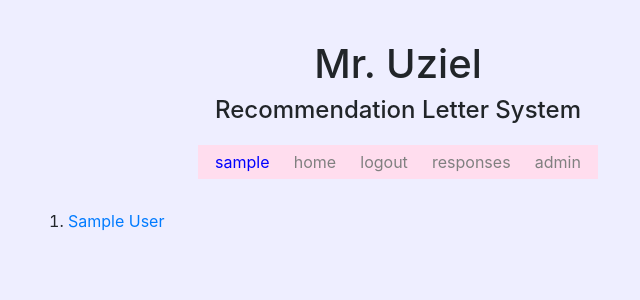
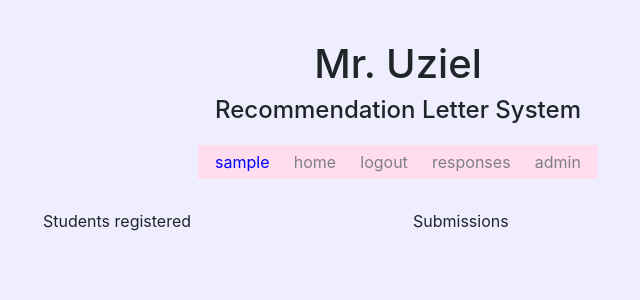
Before and after one commit to raphaeluziel/recommendations, a Django app: page /get_student_list in a window 1280 px wide. Shown: the top 300 px of the page, without its empty margins (242-882 px from the left). Run offline with Django 3.2, Linux system fonts and the light colour scheme; the visitor is signed in with stand-in values (Sample User, id 1); data comes from the database, SQL or seed files in the repository; data that the repository does not hold is empty; parts of the project's set-up code (start-up, migrations or seed data) failed here and were passed over; some libraries are stand-ins or nearby versions.

Commit message:
changes to student list

```diff
--- a/recommendations/responses/static/responses/styles.css
+++ b/recommendations/responses/static/responses/styles.css
@@ -45,16 +45,20 @@ h1, h4{
 .rest{
   padding: 10px;
 }
+.signup_buttons{
+  margin: 0px 2px 4px 2px;
+}
+.submitted{
+  font-size: 80%;
+  color: darkred;
+}
+.warning{
+  color: red;
+}
 #questions{
   background-color: white;
   padding: 20px;
   margin: 12px 4px 0px 4px;
-}
-.signup_buttons{
-  margin: 0px 2px 4px 2px;
-}
-.warning{
-  color: red;
 }
 @media (max-width: 600px) {
   body{
--- a/recommendations/responses/templates/responses/get_student_list.html
+++ b/recommendations/responses/templates/responses/get_student_list.html
@@ -5,9 +5,26 @@
 {% endblock %}
 
 {% block body %}
-  <ol>
-    {% for student in students %}
-      <li><a href="{% url 'get_student_responses' student.id %}">{{ student.first_name }} {{ student.last_name }}</a></li>
-    {% endfor %}
-  </ol>
+
+  <div class="container">
+    <div class="row">
+      <div class="col-sm">
+        Students registered
+        <ol>
+          {% for student in students %}
+            <li><a href="{% url 'get_student_responses' student.id %}">{{ student.first_name }} {{ student.last_name }}</a></li>
+          {% endfor %}
+        </ol>
+      </div>
+      <div class="col-sm">
+        Submissions
+        <ol>
+          {% for response in responses %}
+            <li><a href="{% url 'get_student_responses' response.student.id %}">{{ response.student.first_name }} {{ response.student.last_name }}</a> <span class='submitted'> {{ response.timestamp }}</span></li>
+          {% endfor %}
+        </ol>
+      </div>
+    </div>
+  </div>
+
 {% endblock %}
--- a/recommendations/responses/views.py
+++ b/recommendations/responses/views.py
@@ -140,13 +140,20 @@ def get_student_list(request):
 
     """
         This will display a list of all students in the database with links
-        to their individual response pages
+        to their individual response pages.  The first column will list all
+        students who have registered, the second column all who have gone the
+        next step and submitted a response
     """
 
-    students = User.objects.all().order_by('id')
+    # get a list of all students who regitered
+    students = User.objects.filter(is_staff=False).order_by('id')
+
+    # Get a lit of all students who responded
+    responses = Responses.objects.filter(student__is_staff=False).order_by('timestamp')
 
     context = {
-        "students": students
+        "students": students,
+        "responses": responses
     }
     return render(request, "responses/get_student_list.html", context)
 
```
